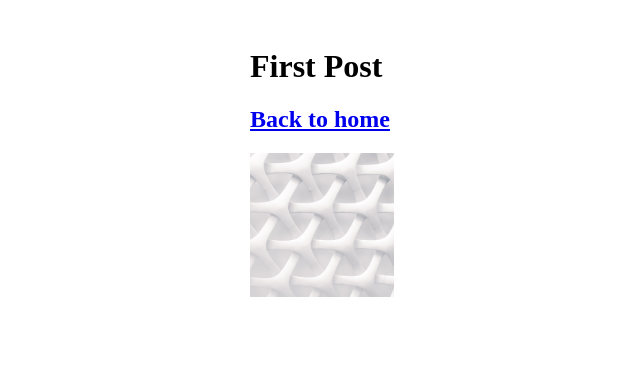
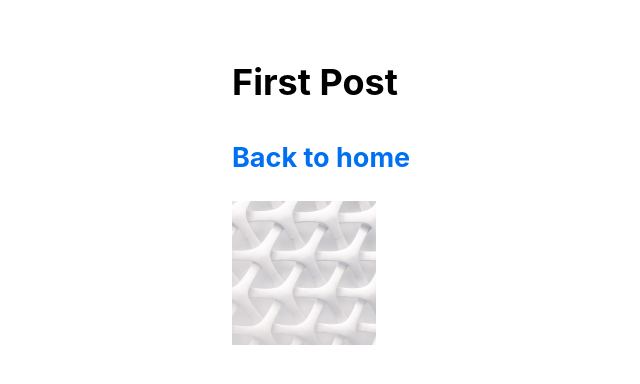
Before and after one commit to muhkyle17/nextjs-practice, a Next.js app: page /posts/first-post in a window 1280 px wide. Shown: the top 384 px of the page, without its empty margins (102-742 px from the left). Built offline with nearby package versions, Linux system fonts and the light colour scheme.

Commit message:
Create an _app.js and adjust globals.css styles

```diff
--- /dev/null
+++ b/pages/_app.js
@@ -0,0 +1,5 @@
+import '../styles/globals.css'
+
+export default function _app({ Component, pageProps }) {
+  return <Component {...pageProps} />
+}
--- a/styles/globals.css
+++ b/styles/globals.css
@@ -2,37 +2,26 @@
 body {
   padding: 0;
   margin: 0;
-  font-family: Inter, -apple-system, BlinkMacSystemFont, Segoe UI, Roboto,
-    Oxygen, Ubuntu, Cantarell, Fira Sans, Droid Sans, Helvetica Neue, sans-serif;
-}
-
-a {
-  color: inherit;
-  text-decoration: none;
+  font-family: -apple-system, BlinkMacSystemFont, Segoe UI, Roboto, Oxygen, Ubuntu, Cantarell,
+    Fira Sans, Droid Sans, Helvetica Neue, sans-serif;
+  line-height: 1.6;
+  font-size: 18px;
 }
 
 * {
   box-sizing: border-box;
 }
 
+a {
+  color: #0070f3;
+  text-decoration: none;
+}
+
+a:hover {
+  text-decoration: underline;
+}
+
 img {
   max-width: 100%;
-  height: auto;
+  display: block;
 }
-
-h1,
-h2,
-p,
-ul {
-  margin: 0;
-}
-
-ul {
-  padding: 0;
-  list-style: none;
-}
-
-button {
-  padding: 0.5rem 1rem;
-  font-weight: bold;
-}
```
